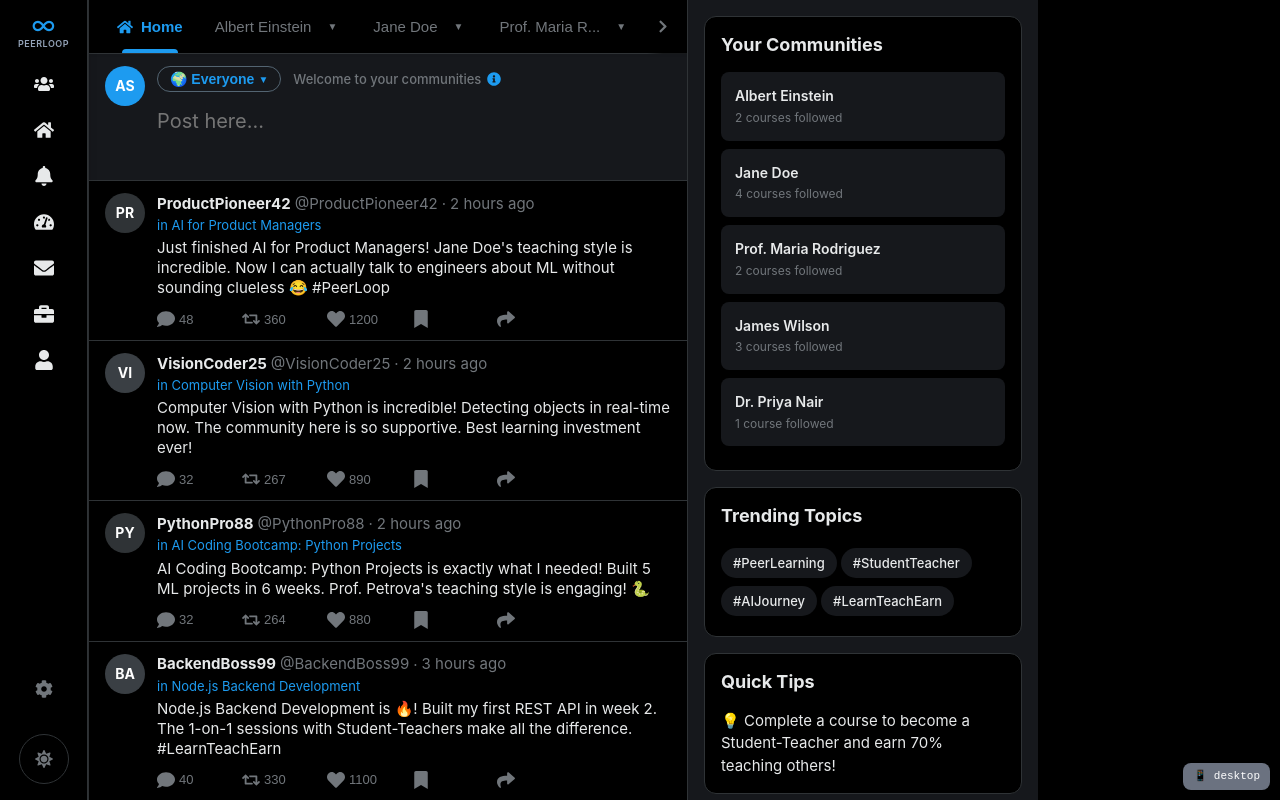
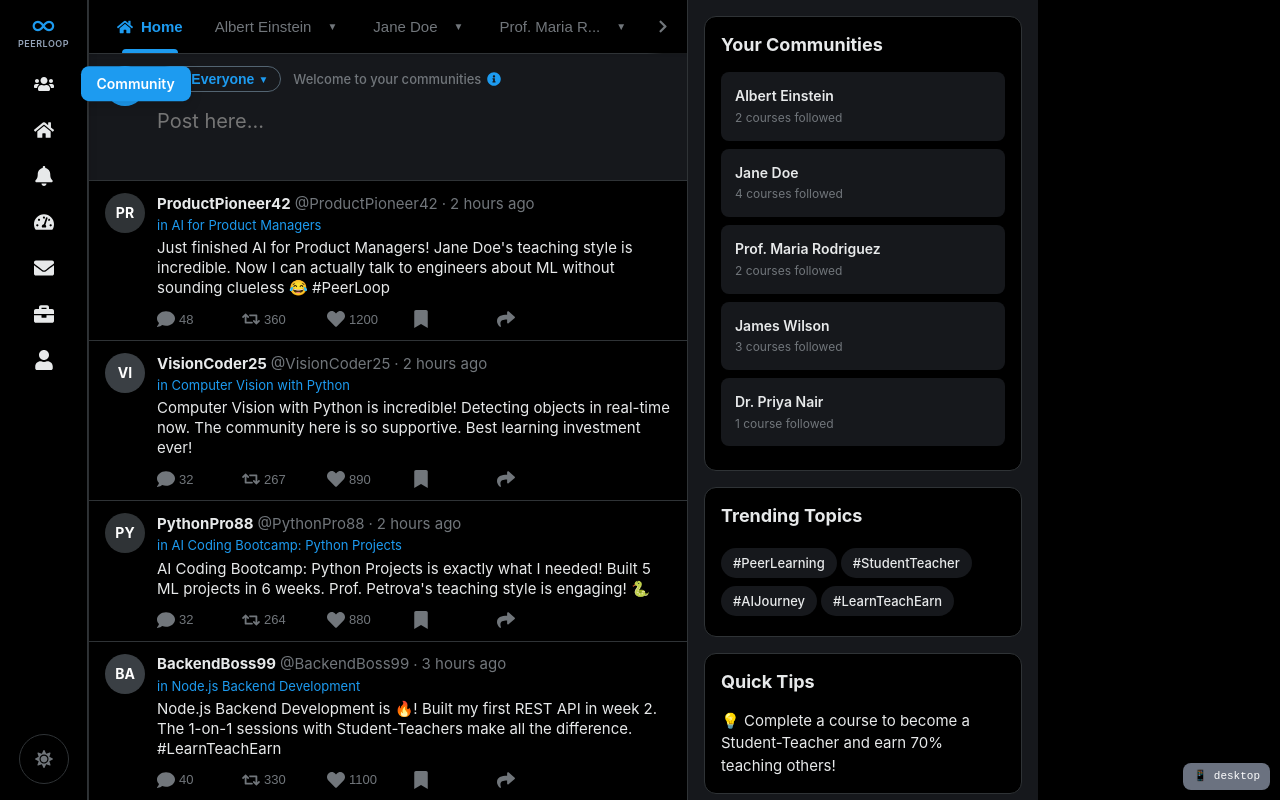
Before and after one commit to brianpeerloop/Peerloopapp, a React (Create React App) app: page / in a window 1280 px wide. Both pictures are taken after a click on the element 43 px from the left and 83 px from the top of the page. Built offline with nearby package versions, Linux system fonts and the light colour scheme.

Commit message:
Add 5-second auto-hide tooltip on sidebar icon click

```diff
--- a/src/components/Sidebar.css
+++ b/src/components/Sidebar.css
@@ -99,6 +99,29 @@
   z-index: 1002;
   box-shadow: 0 4px 12px rgba(0, 0, 0, 0.15);
   pointer-events: none;
+  opacity: 0;
+}
+
+/* Show tooltip when clicked - uses CSS animation to auto-hide after 5 seconds */
+.nav-tooltip.tooltip-visible {
+  display: block;
+  animation: tooltipFadeInOut 5s ease-in-out forwards;
+}
+
+/* Animation: fade in, stay visible, then fade out */
+@keyframes tooltipFadeInOut {
+  0% {
+    opacity: 0;
+  }
+  5% {
+    opacity: 1;
+  }
+  85% {
+    opacity: 1;
+  }
+  100% {
+    opacity: 0;
+  }
 }
 
 /* Arrow for tooltip */
@@ -235,9 +258,10 @@
     margin-right: 0;
   }
 
-  /* Show tooltip on hover when sidebar is collapsed */
-  .nav-item:hover .nav-tooltip {
+  /* Show tooltip on click (via tooltip-visible class) when sidebar is collapsed */
+  .nav-tooltip.tooltip-visible {
     display: block;
+    opacity: 1;
   }
 
   .post-btn {
@@ -295,9 +319,10 @@
     margin-right: 0;
   }
 
-  /* Show tooltip on hover when sidebar is collapsed */
-  .nav-item:hover .nav-tooltip {
+  /* Show tooltip on click (via tooltip-visible class) when sidebar is collapsed */
+  .nav-tooltip.tooltip-visible {
     display: block;
+    opacity: 1;
   }
 
   .post-btn {
@@ -325,50 +350,6 @@
     height: auto !important;
     max-height: 32px !important;
   }
-}
-
-/* Settings Button */
-.settings-btn-container {
-  padding: 8px 14px;
-  margin-bottom: 4px;
-}
-
-.settings-btn {
-  display: flex;
-  align-items: center;
-  gap: 12px;
-  width: 100%;
-  padding: 10px 14px;
-  background: transparent;
-  border: none;
-  border-radius: 9999px;
-  cursor: pointer;
-  transition: all 0.2s ease;
-  color: var(--text-secondary, #536471);
-  font-size: 16px;
-}
-
-.settings-btn:hover {
-  background-color: rgba(29, 155, 240, 0.1);
-  color: var(--accent-color, #1d9bf0);
-}
-
-.settings-btn.active {
-  color: var(--accent-color, #1d9bf0);
-  font-weight: 700;
-}
-
-.settings-icon {
-  display: flex;
-  align-items: center;
-  justify-content: center;
-  width: 22px;
-  height: 22px;
-  font-size: 18px;
-}
-
-.settings-label {
-  font-weight: 500;
 }
 
 /* Dark Mode Toggle Button */
@@ -464,13 +445,11 @@
 
 /* Responsive - hide toggle label when collapsed */
 @media (max-width: 1400px) {
-  .toggle-label,
-  .settings-label {
+  .toggle-label {
     display: none;
   }
 
-  .dark-mode-toggle,
-  .settings-btn {
+  .dark-mode-toggle {
     width: 50px;
     height: 50px;
     padding: 0;
@@ -478,21 +457,18 @@
     border-radius: 50%;
   }
 
-  .dark-mode-toggle-container,
-  .settings-btn-container {
+  .dark-mode-toggle-container {
     display: flex;
     justify-content: center;
   }
 }
 
 @media (max-width: 768px) {
-  .toggle-label,
-  .settings-label {
+  .toggle-label {
     display: none;
   }
 
-  .dark-mode-toggle,
-  .settings-btn {
+  .dark-mode-toggle {
     width: 50px;
     height: 50px;
     padding: 0;
@@ -500,8 +476,7 @@
     border-radius: 50%;
   }
 
-  .dark-mode-toggle-container,
-  .settings-btn-container {
+  .dark-mode-toggle-container {
     display: flex;
     justify-content: center;
   }
--- a/src/components/Sidebar.js
+++ b/src/components/Sidebar.js
@@ -1,4 +1,4 @@
-import React from 'react';
+import React, { useState } from 'react';
 import PropTypes from 'prop-types';
 import './Sidebar.css';
 import {
@@ -36,6 +36,20 @@ import { UserPropType } from './PropTypes';
  * @param {string} activeMenu - The currently active menu item
  */
 const Sidebar = ({ onMenuChange, activeMenu, currentUser, isDarkMode, toggleDarkMode }) => {
+  // Track which tooltip is visible (by index) and a click counter to restart animation
+  const [tooltipState, setTooltipState] = useState({ index: null, clickId: 0 });
+
+  /**
+   * Shows tooltip with CSS animation that auto-hides after 5 seconds
+   * @param {number} index - The index of the menu item
+   */
+  const showTooltipTemporarily = (index) => {
+    // Increment clickId to force animation restart even if same item clicked
+    setTooltipState(prev => ({
+      index,
+      clickId: prev.clickId + 1
+    }));
+  };
 
   /**
    * Main navigation menu items
@@ -132,30 +146,26 @@ const Sidebar = ({ onMenuChange, activeMenu, currentUser, isDarkMode, toggleDark
           <div
             key={index}
             className={`nav-item ${activeMenu === item.label ? 'active' : ''}`}
-            onClick={() => handleMenuClick(item.label)}
+            onClick={() => {
+              showTooltipTemporarily(index);
+              handleMenuClick(item.label);
+            }}
           >
             <div className="nav-icon">{item.icon}</div>
             {/* Use displayLabel if available, otherwise use label */}
             <span className="nav-label">{item.displayLabel || item.label}</span>
-            {/* Tooltip for collapsed sidebar */}
-            <span className="nav-tooltip">{item.displayLabel || item.label}</span>
+            {/* Tooltip for collapsed sidebar - shown on click for 5 seconds via CSS animation */}
+            {tooltipState.index === index && (
+              <span
+                key={tooltipState.clickId}
+                className="nav-tooltip tooltip-visible"
+              >
+                {item.displayLabel || item.label}
+              </span>
+            )}
           </div>
         ))}
       </nav>
-
-      {/* Settings Button */}
-      <div className="settings-btn-container">
-        <button
-          className={`settings-btn ${activeMenu === 'Settings' ? 'active' : ''}`}
-          onClick={() => onMenuChange('Settings')}
-          title="Settings"
-        >
-          <div className="settings-icon">
-            <FaCog />
-          </div>
-          <span className="settings-label">Settings</span>
-        </button>
-      </div>
 
       {/* Dark Mode Toggle */}
       <div className="dark-mode-toggle-container">
```
